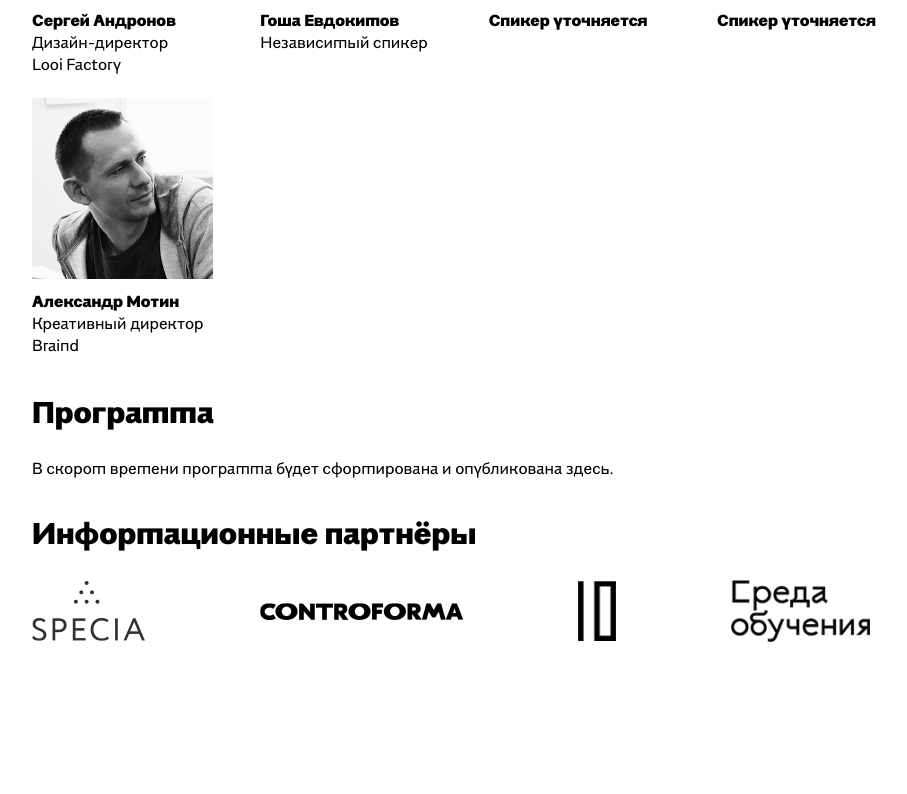
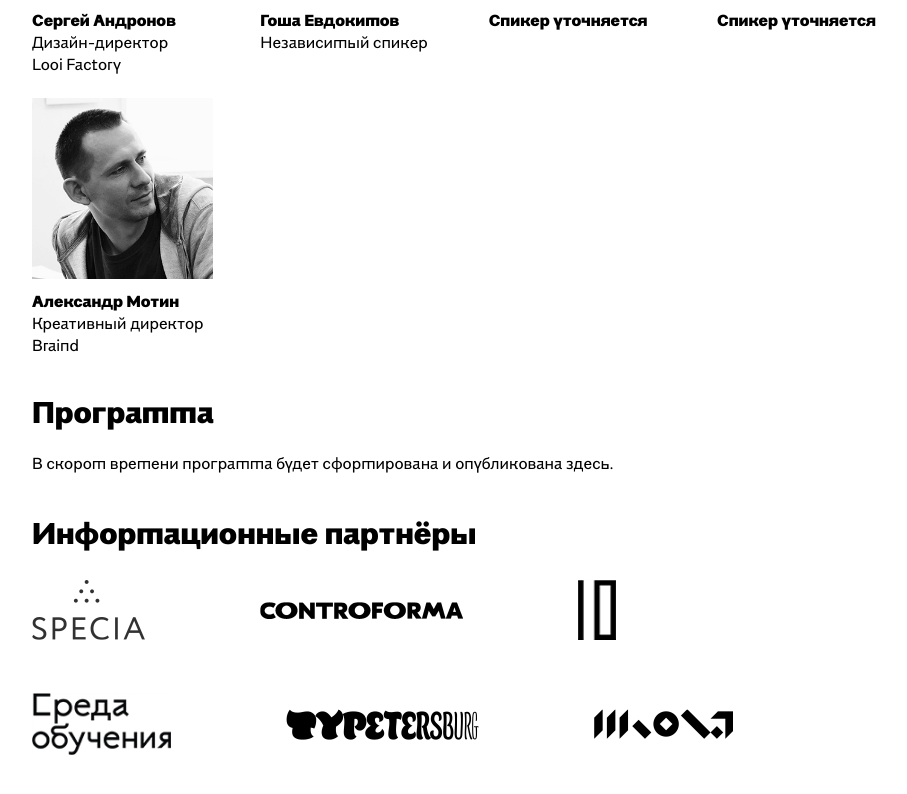
Before and after one commit to Dvakseno/lektorij, a React app: page /schedule in a window 1280 px wide. Shown: the part 915-1709 px from the top of the page, without its empty margins (175-1082 px from the left). Before the commit the page ends 1560 px from the top, so only its background shows below. Built offline with nearby package versions, Linux system fonts and the light colour scheme.

Commit message:
refactored Partners

```diff
--- /dev/null
+++ b/src/components/Partners/Partner/Partner.css
@@ -0,0 +1,8 @@
+.PartnersItem {
+  margin-bottom: 50px;
+}
+.PartnersItem:not(:last-child) {
+  margin-right: 115px;
+  text-decoration: none;
+  display: block;
+}
--- /dev/null
+++ b/src/components/Partners/Partner/Partner.js
@@ -0,0 +1,11 @@
+import React from 'react';
+
+import classes from './Partner.css';
+
+const Partner = props => (
+  <a href={props.link} target="_blank" rel="noopener noreferrer" className={classes.PartnersItem}>
+    <img src={props.image} alt="" />
+  </a>
+);
+
+export default Partner;
--- a/src/components/Partners/Partners.css
+++ b/src/components/Partners/Partners.css
@@ -1,10 +1,6 @@
 .Partners {
   display: flex;
+  flex-wrap: wrap;
   align-items: center;
-  margin-bottom: 20px;
+  margin-bottom: 75px;
 }
-.PartnersItem:not(:last-child) {
-  margin-right: 115px;
-  text-decoration: none;
-  display: block;
-}
--- a/src/components/Partners/Partners.js
+++ b/src/components/Partners/Partners.js
@@ -1,46 +1,51 @@
 import React from 'react';
 
 import classes from './Partners.css';
+import Partner from './Partner/Partner';
 
+import partner0 from '../../assets/images/partners/partner0.png';
 import partner1 from '../../assets/images/partners/partner1.png';
-import partner0 from '../../assets/images/partners/partner0.png';
 import partner2 from '../../assets/images/partners/partner2.png';
 import partner3 from '../../assets/images/partners/partner3.png';
+import partner4 from '../../assets/images/partners/partner4.png';
+import partner5 from '../../assets/images/partners/partner5.png';
+
+const PartnersList = [
+  {
+    id: 0,
+    image: partner0,
+    link: 'http://specia.pro/'
+  },
+  {
+    id: 1,
+    image: partner1,
+    link: 'http://controforma.school/'
+  },
+  {
+    id: 2,
+    image: partner2,
+    link: 'https://vk.com/intelligentdesign'
+  },
+  {
+    id: 3,
+    image: partner3,
+    link: 'http://sredaobuchenia.ru/'
+  },
+  {
+    id: 4,
+    image: partner4,
+    link: 'http://www.typetersburg.ru/2017/'
+  },
+  {
+    id: 5,
+    image: partner5,
+    link: 'http://school.rs/'
+  }
+];
 
 const Partners = props => (
   <div className={classes.Partners}>
-    <a
-      href="http://specia.pro/"
-      target="_blank"
-      rel="noopener noreferrer"
-      className={classes.PartnersItem}
-    >
-      <img src={partner0} alt="" />
-    </a>
-    <a
-      href="http://controforma.school/"
-      target="_blank"
-      rel="noopener noreferrer"
-      className={classes.PartnersItem}
-    >
-      <img src={partner1} alt="" />
-    </a>
-    <a
-      href="https://vk.com/intelligentdesign"
-      target="_blank"
-      rel="noopener noreferrer"
-      className={classes.PartnersItem}
-    >
-      <img src={partner2} alt="" />
-    </a>
-    <a
-      href="http://sredaobuchenia.ru/"
-      target="_blank"
-      rel="noopener noreferrer"
-      className={classes.PartnersItem}
-    >
-      <img src={partner3} alt="" />
-    </a>
+    {PartnersList.map(item => <Partner image={item.image} link={item.link} key={item.id} />)}
   </div>
 );
 
--- a/src/components/ScheduleContent/ScheduleContent.css
+++ b/src/components/ScheduleContent/ScheduleContent.css
@@ -3,3 +3,7 @@
   padding-bottom: 25px;
   margin-bottom: 20px;
 }
+.ScheduleContent span {
+  display: block;
+  transform: translateY(-5px);
+}
```
Also changed, not shown: src/assets/images/partners/partner4.png (added), src/assets/images/partners/partner5.png (added).
